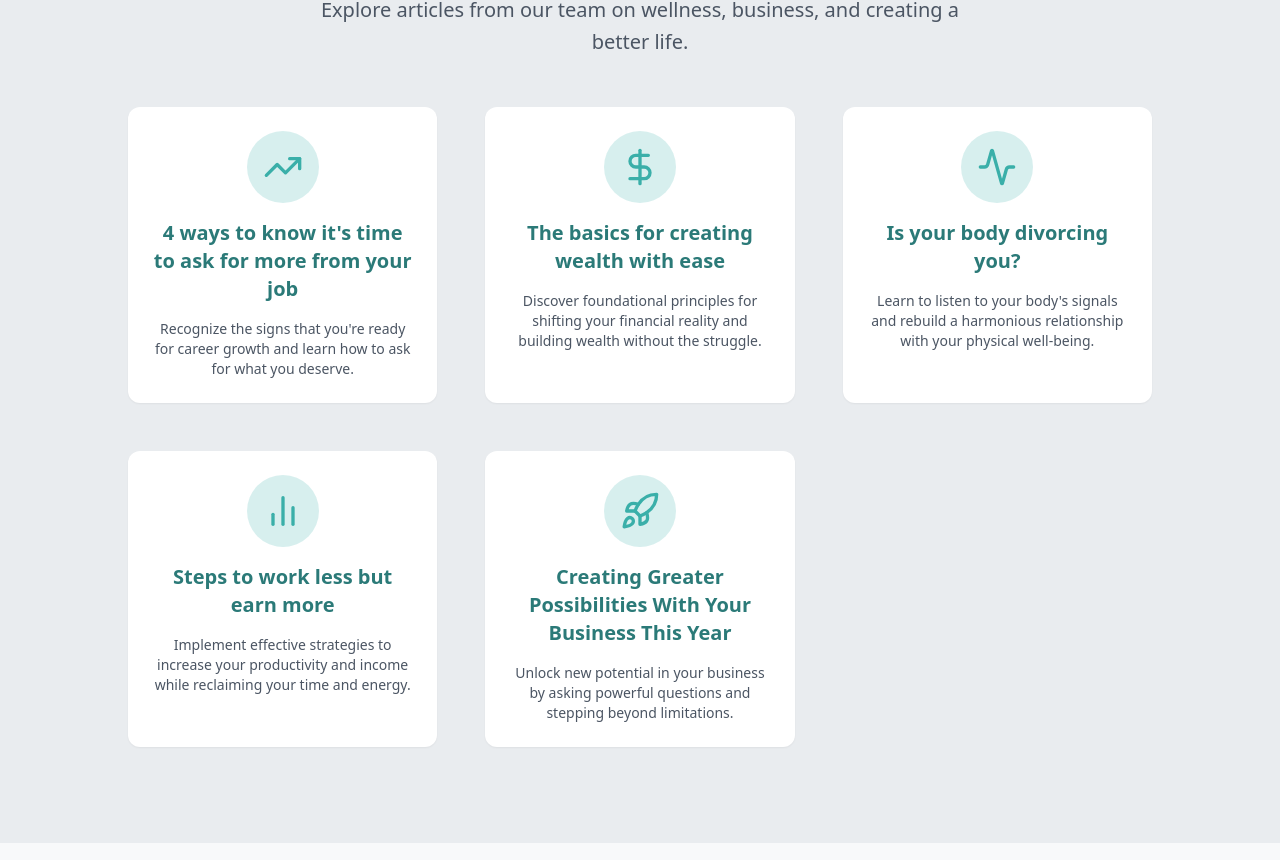
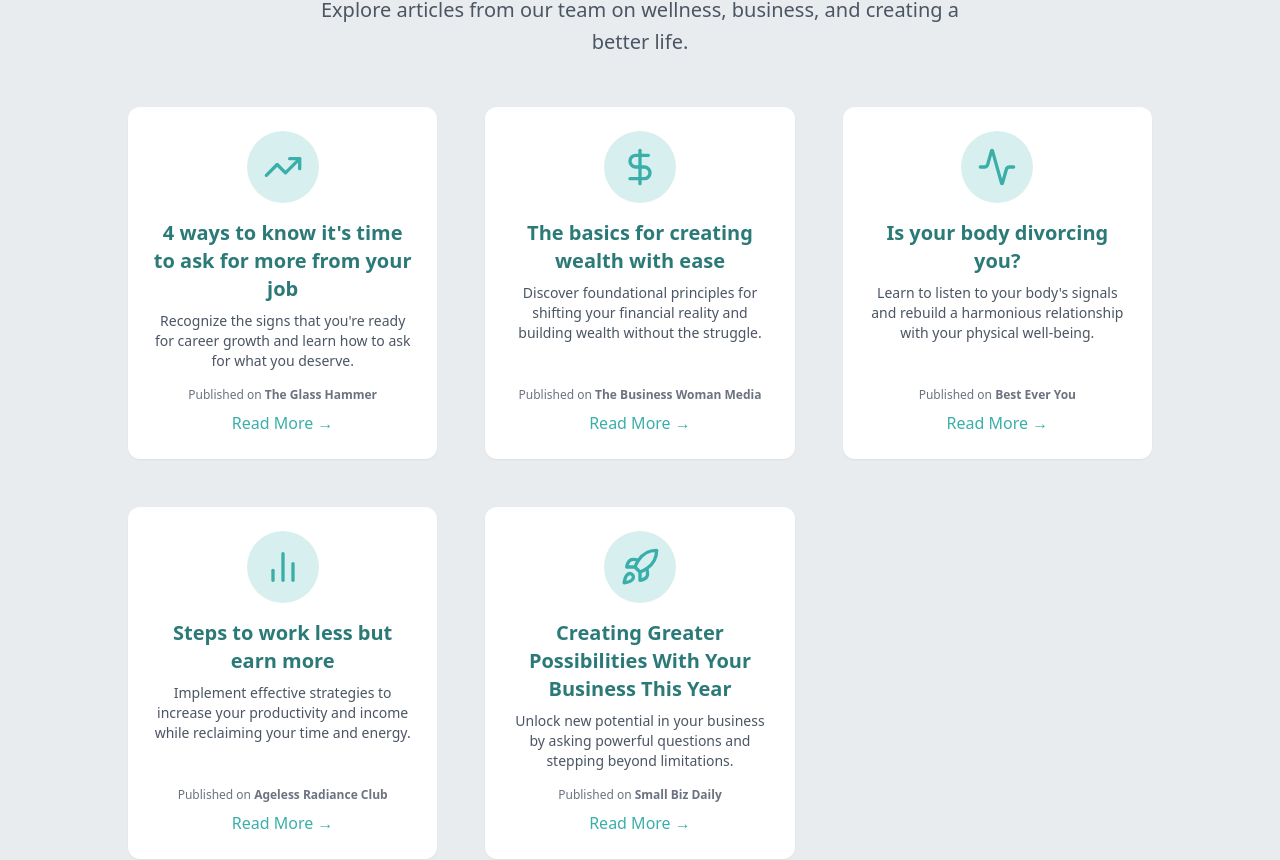
Before and after one commit to stressfreeemployees-admin/Stressfreeemployees, a Next.js app: page / in a window 1280 px wide. Shown: the part 4535-5395 px from the top of the page. Built offline with nearby package versions, Linux system fonts and the light colour scheme.

Commit message:
updating article section

```diff
--- a/app/page.tsx
+++ b/app/page.tsx
@@ -70,31 +70,36 @@ const articles = [
     title: "4 ways to know it's time to ask for more from your job",
     url: "https://theglasshammer.com/2018/08/4-ways-know-time-ask-job/",
     description: "Recognize the signs that you're ready for career growth and learn how to ask for what you deserve.",
-    icon: <TrendingUp className="h-10 w-10 text-[#3AAFA9]" />
+    icon: <TrendingUp className="h-10 w-10 text-[#3AAFA9]" />,
+    source: "The Glass Hammer"
   },
   {
     title: "The basics for creating wealth with ease",
     url: "https://www.thebusinesswomanmedia.com/basics-creating-wealth-ease/",
     description: "Discover foundational principles for shifting your financial reality and building wealth without the struggle.",
-    icon: <DollarSign className="h-10 w-10 text-[#3AAFA9]" />
+    icon: <DollarSign className="h-10 w-10 text-[#3AAFA9]" />,
+    source: "The Business Woman Media"
   },
   {
     title: "Is your body divorcing you?",
     url: "https://www.besteveryou.com/post/is-your-body-divorcing-you",
     description: "Learn to listen to your body's signals and rebuild a harmonious relationship with your physical well-being.",
-    icon: <Activity className="h-10 w-10 text-[#3AAFA9]" />
+    icon: <Activity className="h-10 w-10 text-[#3AAFA9]" />,
+    source: "Best Ever You"
   },
   {
     title: "Steps to work less but earn more",
     url: "https://agelessradianceclub.com/steps-to-working-less-but-earn-more/",
     description: "Implement effective strategies to increase your productivity and income while reclaiming your time and energy.",
-    icon: <BarChart2 className="h-10 w-10 text-[#3AAFA9]" />
+    icon: <BarChart2 className="h-10 w-10 text-[#3AAFA9]" />,
+    source: "Ageless Radiance Club"
   },
   {
     title: "Creating Greater Possibilities With Your Business This Year",
     url: "https://www.smallbizdaily.com/creating-greater-possibilities-with-your-business-this-year/",
     description: "Unlock new potential in your business by asking powerful questions and stepping beyond limitations.",
-    icon: <Rocket className="h-10 w-10 text-[#3AAFA9]" />
+    icon: <Rocket className="h-10 w-10 text-[#3AAFA9]" />,
+    source: "Small Biz Daily"
   }
 ];
 
@@ -511,14 +516,22 @@ export default function Home() {
             <div className="mx-auto grid gap-8 sm:max-w-4xl sm:grid-cols-2 md:grid-cols-3 md:gap-12 lg:max-w-5xl mt-12">
               {articles.map((article) => (
                 <Link href={article.url} target="_blank" key={article.title} className="flex">
-                  <Card className="flex flex-col items-center justify-start space-y-4 p-6 text-center shadow-sm hover:shadow-md transition-shadow rounded-xl border-0 bg-white w-full">
-                    <div className="bg-[#3AAFA9]/20 p-4 rounded-full">
-                      {article.icon}
+                  <Card className="flex flex-col justify-between p-6 text-center shadow-sm hover:shadow-md transition-shadow rounded-xl border-0 bg-white w-full h-full">
+                    <div className="flex flex-col items-center">
+                      <div className="bg-[#3AAFA9]/20 p-4 rounded-full">
+                        {article.icon}
+                      </div>
+                      <h3 className="text-xl font-bold text-[#2B7A78] mt-4">{article.title}</h3>
+                      <p className="text-gray-600 text-sm mt-2">
+                        {article.description}
+                      </p>
                     </div>
-                    <h3 className="text-xl font-bold text-[#2B7A78]">{article.title}</h3>
-                    <p className="text-gray-600 text-sm">
-                      {article.description}
-                    </p>
+                    <div className="mt-4 text-center">
+                      <p className="text-xs text-gray-500 mb-2">
+                        Published on <strong>{article.source}</strong>
+                      </p>
+                      <span className="font-medium text-[#3AAFA9] hover:text-[#2B7A78] transition-colors">Read More &rarr;</span>
+                    </div>
                   </Card>
                 </Link>
               ))}
```
